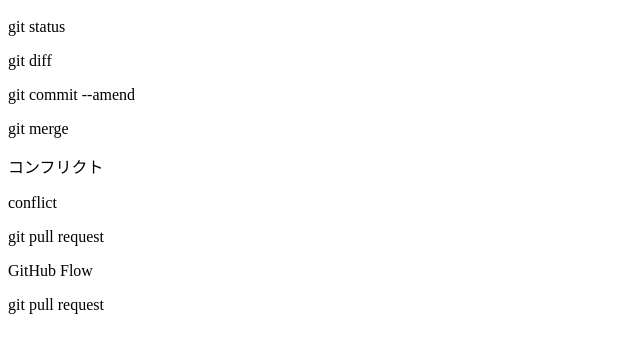
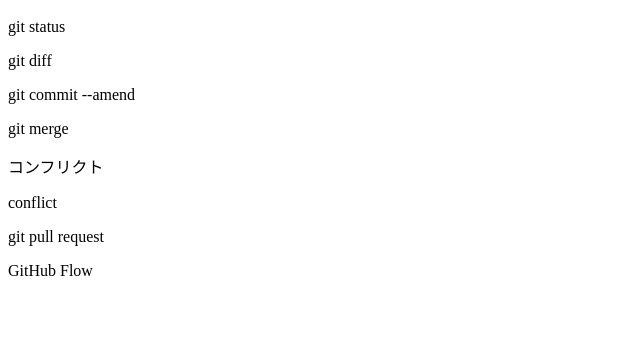
Before and after one commit to shiju11/git_tutorial, a plain HTML site: page index.html in a window 1280 px wide. Shown: the part 48-400 px from the top of the page, without its empty margins (0-640 px from the left). Drawn offline with Linux system fonts and the light colour scheme.

```diff
--- a/index.html
+++ b/index.html
@@ -7,4 +7,3 @@
 <p>conflict</p>
 <p>git pull request</p>
 <p>GitHub Flow</p>
-<p>git pull request</p>
```
